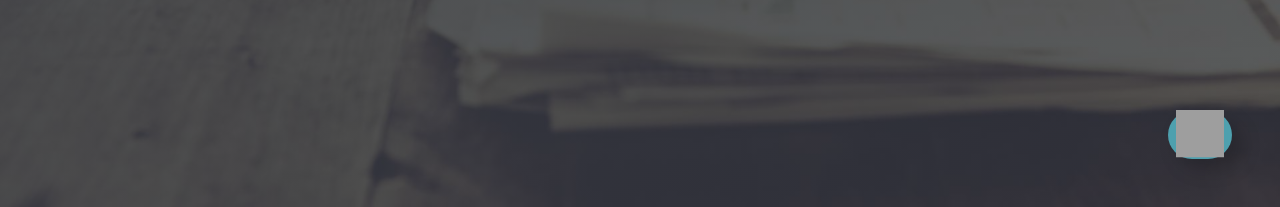
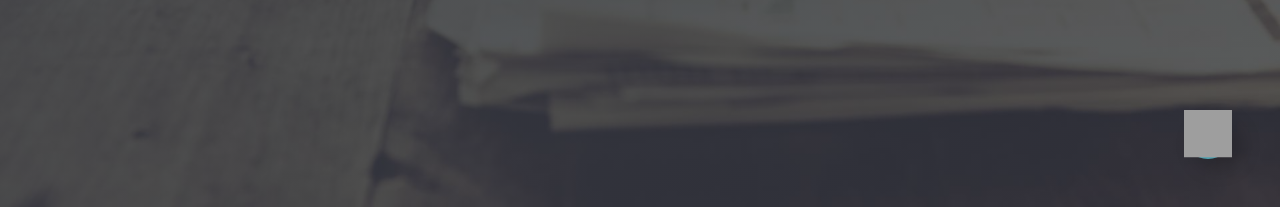
Before and after one commit to BeastyDSK/dsk-news-app, a PHP site: page / in a window 1280 px wide. Shown: the part 593-800 px from the top of the page. Run offline with PHP 8.4, Linux system fonts and the light colour scheme; grey boxes are pictures that could not be loaded.

Commit message:
Update main.css

```diff
--- a/css/main.css
+++ b/css/main.css
@@ -64,6 +64,7 @@ body {
   height: 3rem;
   border: none;
   border-radius: 5rem;
+  padding:0 !important;
   background: #4ea0ae;
   box-shadow: 10px 10px 20px rgba(0, 0, 0, 0.2);
   z-index: 1000;
```
